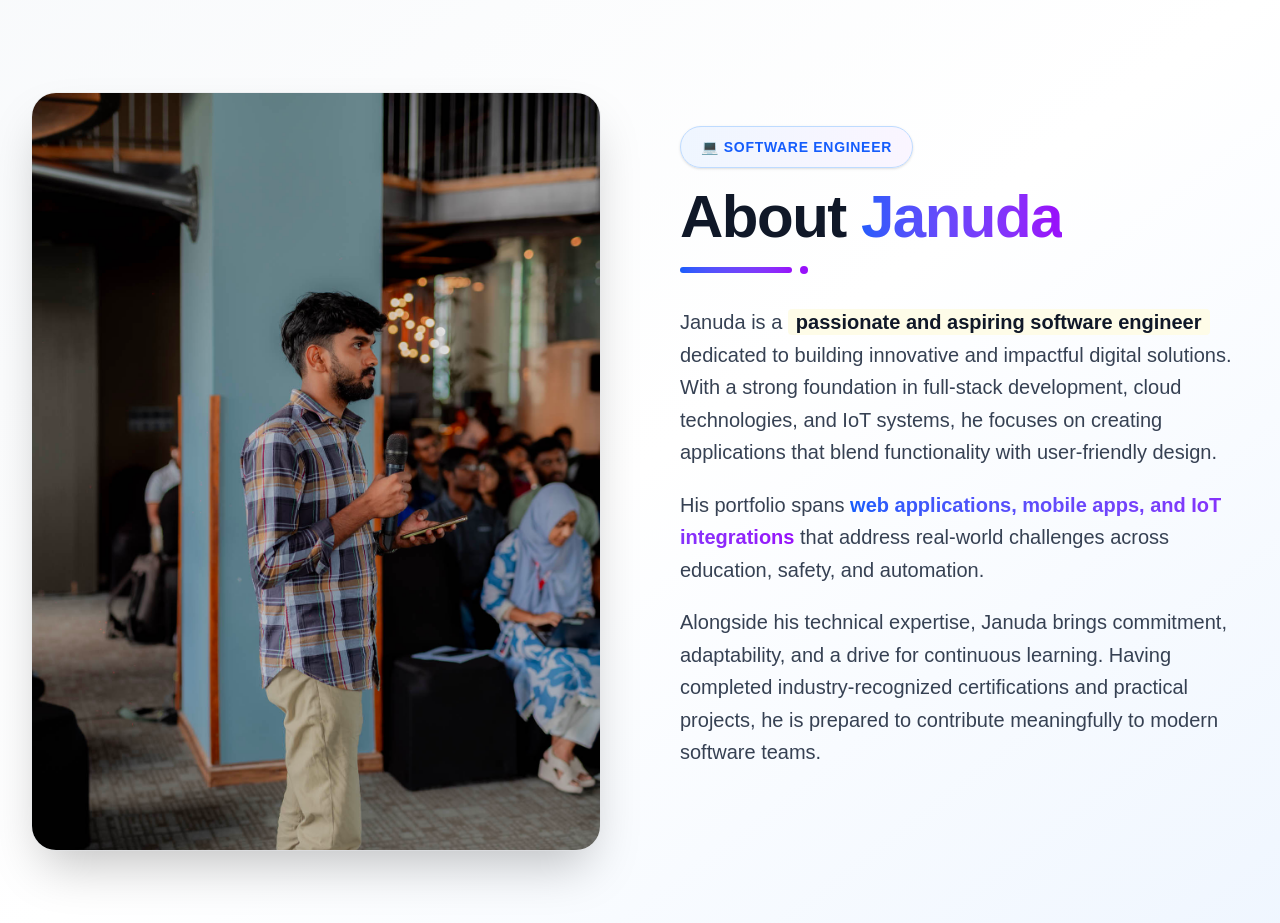
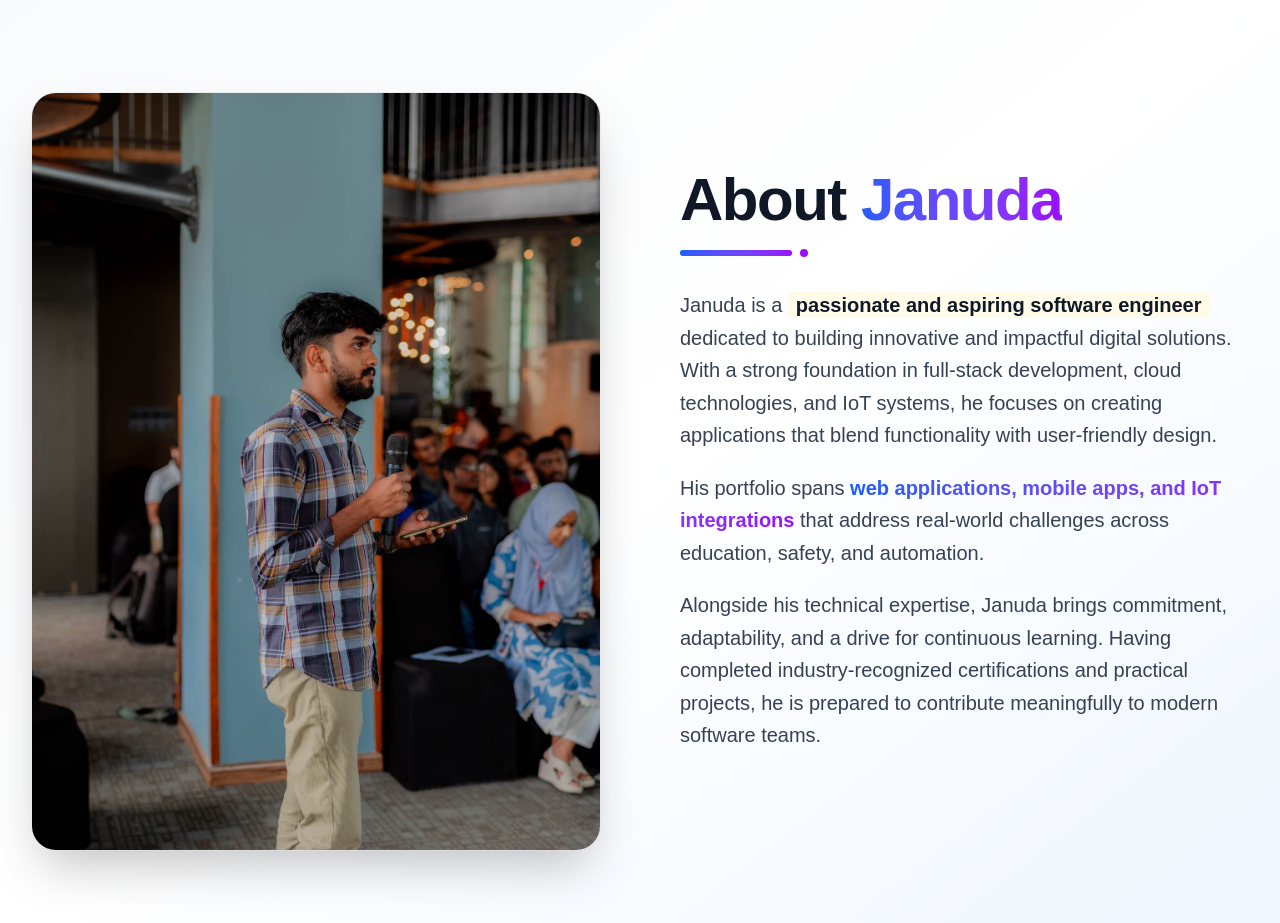
Before and after one commit to JanudaSL/Januda.me, a Next.js app: page /about in a window 1280 px wide. Shown: the part 900-1823 px from the top of the page. Built offline with nearby package versions, Linux system fonts and the light colour scheme.

Commit message:
Describe your changes here

```diff
--- a/src/app/about/Aboutme1.tsx
+++ b/src/app/about/Aboutme1.tsx
@@ -45,9 +45,7 @@ export default function AboutJanuda() {
             {/* Header with improved spacing */}
             <div className="space-y-3 sm:space-y-4">
               <div className="inline-flex items-center gap-2">
-                <span className="text-blue-600 font-bold text-xs sm:text-sm uppercase tracking-wider bg-gradient-to-r from-blue-50 to-purple-50 px-4 sm:px-5 py-2 sm:py-2.5 rounded-full border border-blue-200 shadow-sm">
-                  💻 Software Engineer
-                </span>
+
               </div>
 
               <h2 className="text-3xl sm:text-4xl md:text-5xl lg:text-6xl font-extrabold text-gray-900 leading-[1.1] tracking-tight">
--- a/src/app/publications/Publicatiopn.tsx
+++ b/src/app/publications/Publicatiopn.tsx
@@ -31,10 +31,10 @@ export default function IBMProductsHero() {
       {/* Background Image - 3D Voxel Grid */}
       <div className="absolute inset-0 z-0">
         <Image
-          src="/Pub.jpg"
+          src="/Pub.jpg" // Make sure this image exists in the "public" folder
           alt="IBM Blogs Background"
           fill
-          className="object-cover object-center"
+          style={{ objectFit: "cover", objectPosition: "center" }} // use style instead of className for fill images
           priority
           quality={90}
         />
```
Also changed, not shown: src/app/about/Aboutjanuda.tsx (+6 -10 lines).
